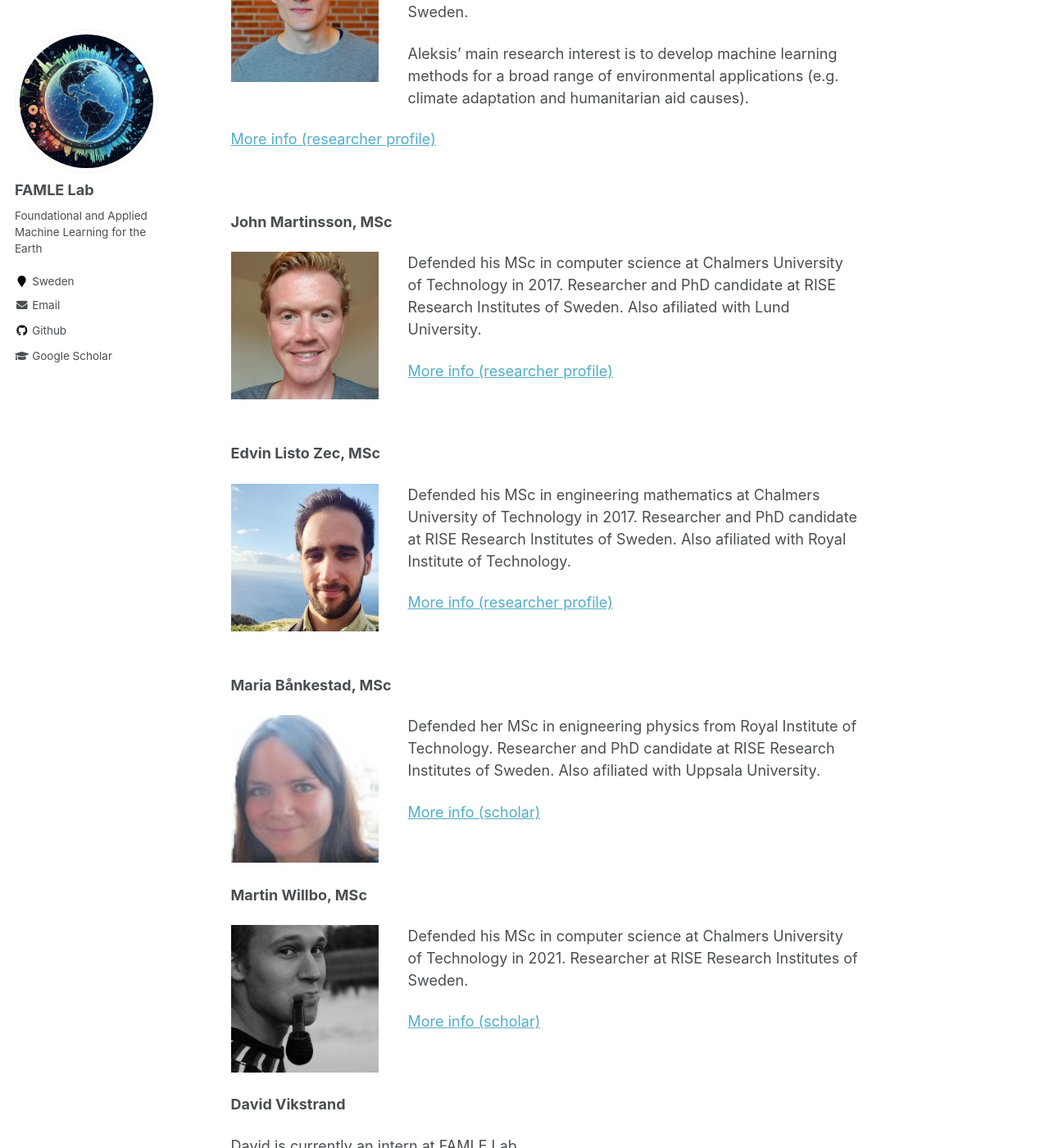
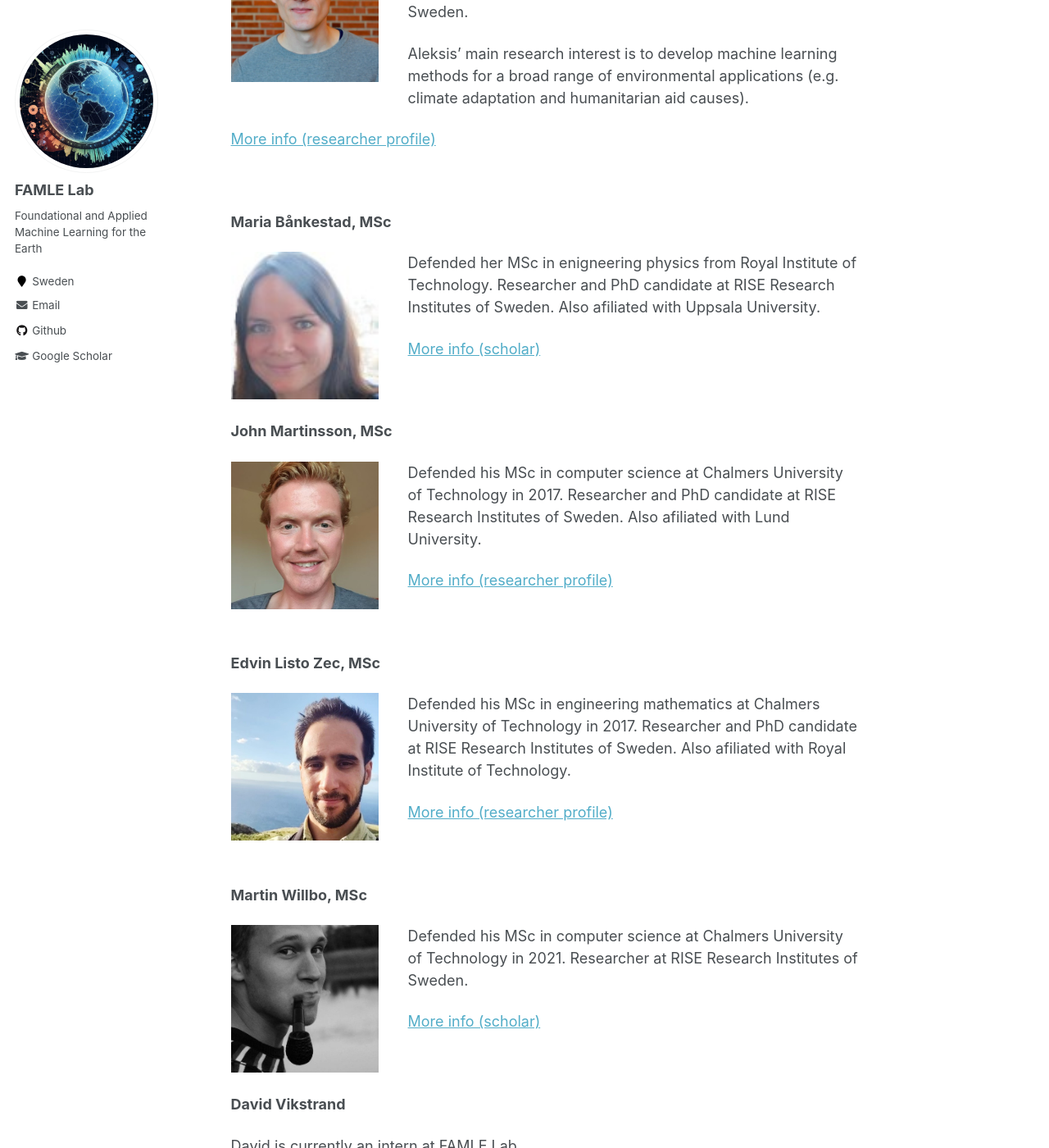
Before and after one commit to ridr-se/ridr-se.github.io, a Jekyll site: the page built from _pages/people.md, in a window 1280 px wide and 1400 px high, scrolled down 913 px. Shown: the whole window at 82% size. Built offline with Jekyll 4.4.1, drawn with Linux system fonts in a browser that asks for light colours; some of the changed lines change nothing that is shown.

Commit message:
people order

```diff
--- a/_pages/people.md
+++ b/_pages/people.md
@@ -40,6 +40,19 @@ Aleksis' main research interest is to develop machine learning methods for a bro
 
 <br break="all" />
 
+**Maria Bånkestad, MSc**
+
+<img style="float: left; width: 10em; margin-right: 2em; margin-bottom: 1em;" src="/images/people/bankestad.png" />
+
+Defended her MSc in enigneering physics from Royal Institute of Technology.
+Researcher and PhD candidate at RISE Research Institutes of Sweden.
+Also afiliated with Uppsala University.
+
+
+[More info (scholar)](https://scholar.google.se/citations?user=4tKNCSkAAAAJ&hl=sv&oi=ao)
+
+<br break="all" />
+
 **John Martinsson, MSc**
 
 <img style="float: left; width: 10em; margin-right: 2em; margin-bottom: 1em;" src="/images/people/martinsson.jpg" />
@@ -63,19 +76,6 @@ Also afiliated with Royal Institute of Technology.
 
 
 [More info (researcher profile)](https://edvinli.github.io)
-
-<br break="all" />
-
-**Maria Bånkestad, MSc**
-
-<img style="float: left; width: 10em; margin-right: 2em; margin-bottom: 1em;" src="/images/people/bankestad.png" />
-
-Defended her MSc in enigneering physics from Royal Institute of Technology.
-Researcher and PhD candidate at RISE Research Institutes of Sweden.
-Also afiliated with Uppsala University.
-
-
-[More info (scholar)](https://scholar.google.se/citations?user=4tKNCSkAAAAJ&hl=sv&oi=ao)
 
 <br break="all" />
 
```
